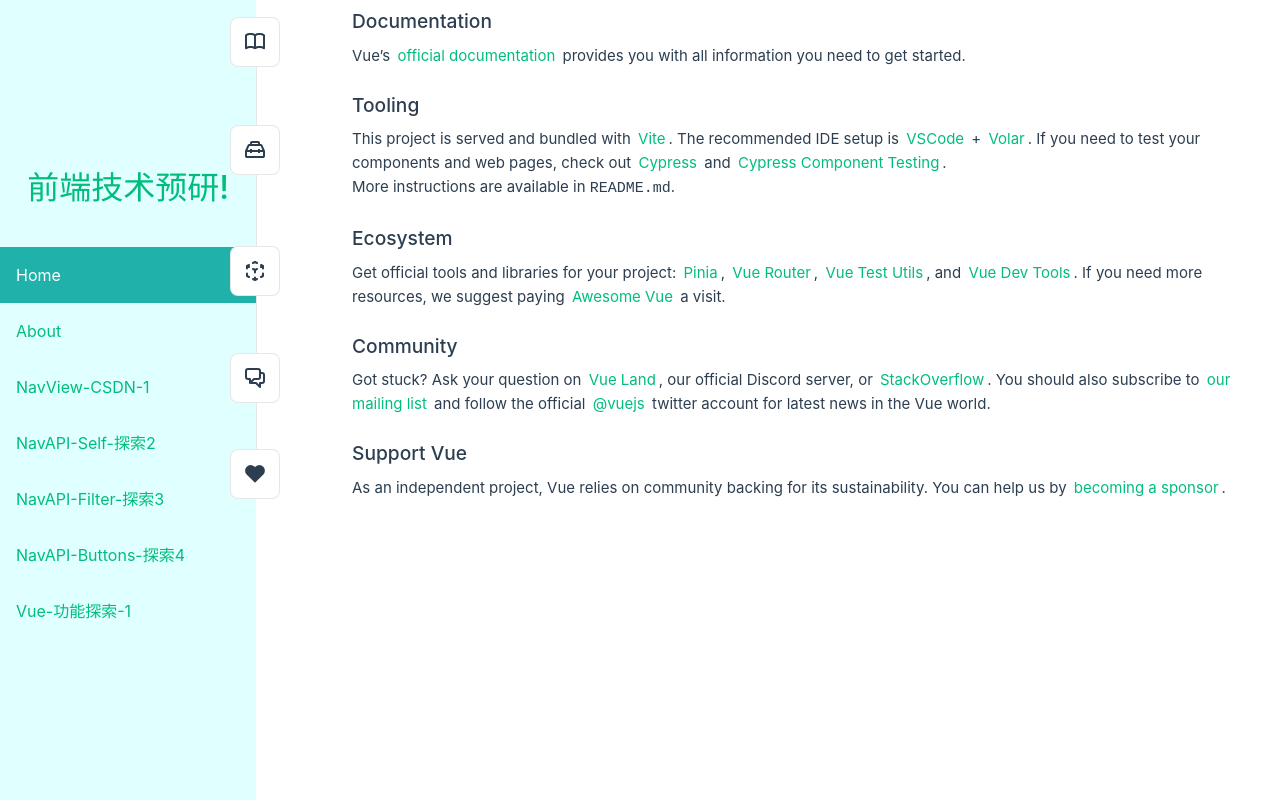
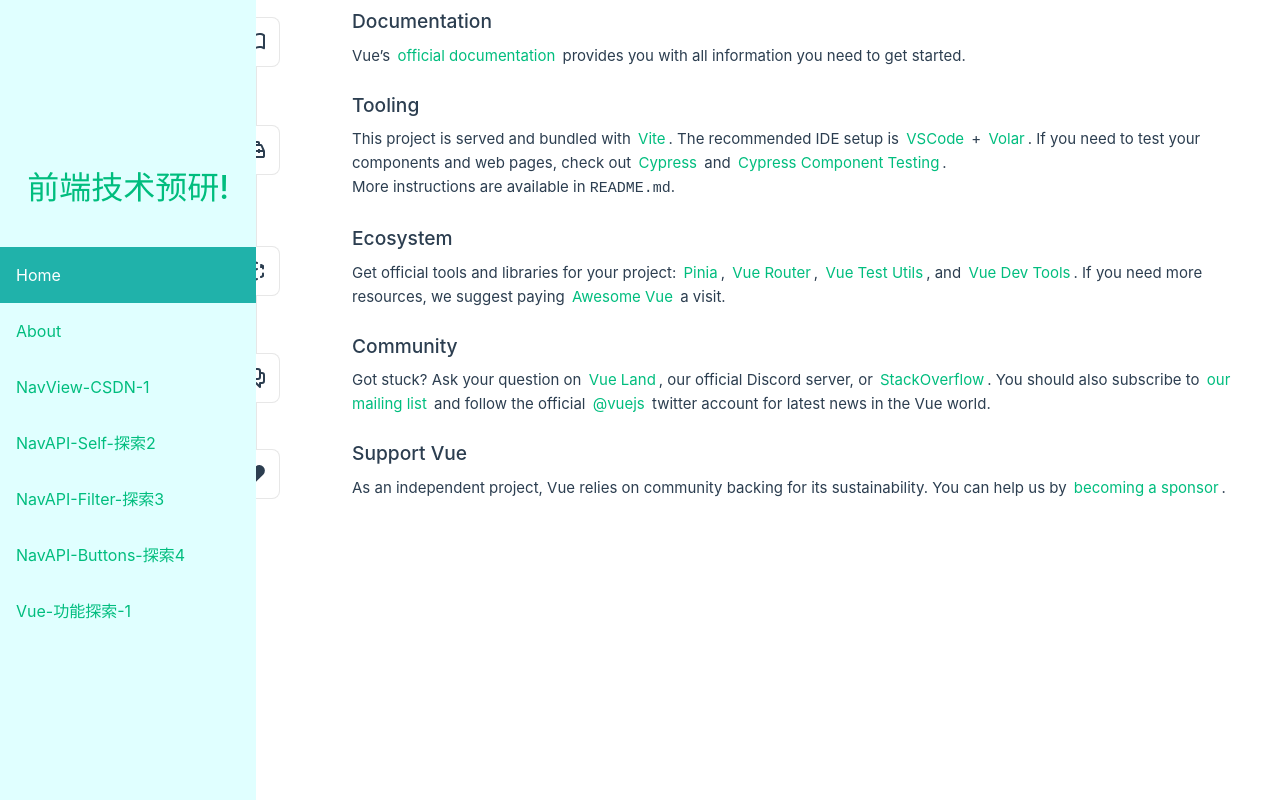
Before and after one commit to CoderLeoD/my-electron-app, a Vue app in the folder vue-demo/: page / in a window 1280 px wide. Built offline with nearby package versions, Linux system fonts and the light colour scheme.

Commit message:
Update App.vue

```diff
--- a/vue-demo/src/App.vue
+++ b/vue-demo/src/App.vue
@@ -80,6 +80,8 @@
 
 .router_section {
   width: 80vw;
+  max-height: 100vh;
+  overflow-y: auto;
 }
 
 /* @media (min-width: 1024px) {
```
